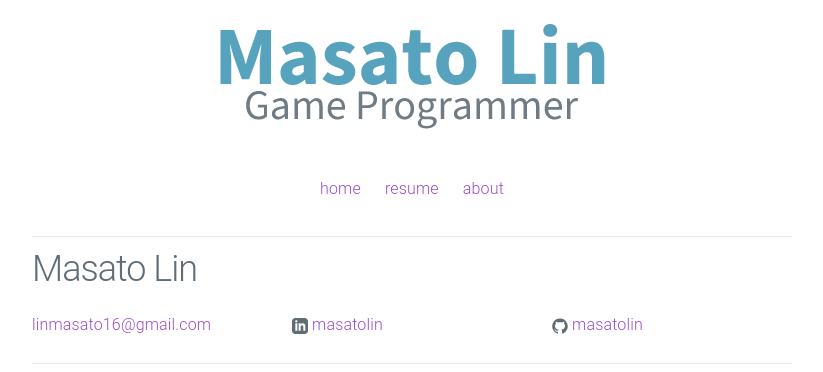
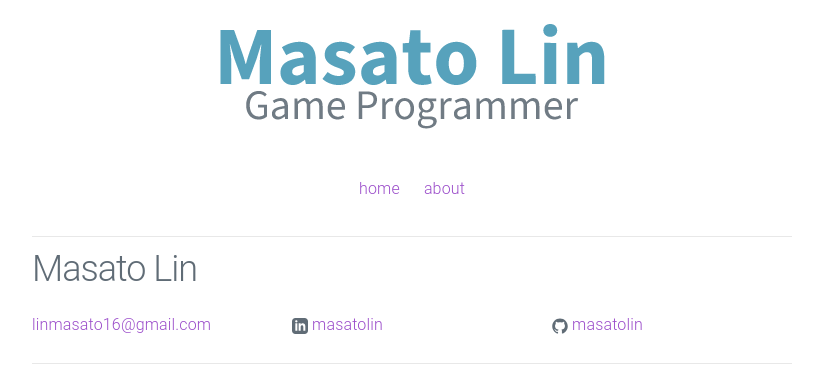
Before and after one commit to masatolin/masatolin.github.io, a Jekyll site: the page built from index.html, in a window 1280 px wide. Shown: the top 372 px of the page, without its empty margins (228-1051 px from the left). Built offline with Jekyll 4.4.1, drawn with Linux system fonts in a browser that asks for light colours.

Commit message:
Removed resume from site

```diff
--- a/_includes/header.html
+++ b/_includes/header.html
@@ -4,7 +4,6 @@
   <nav class="navbar">
     <ul>
       <li class="nav-item"><a href="{{ site.baseurl }}/">home</a></li>
-	  <li class="nav-item"><a href="{{ site.baseurl }}/resume/">resume</a></li>
       <li class="nav-item"><a href="{{ site.baseurl }}/about/">about</a></li>
     </ul>
   </nav>
```
